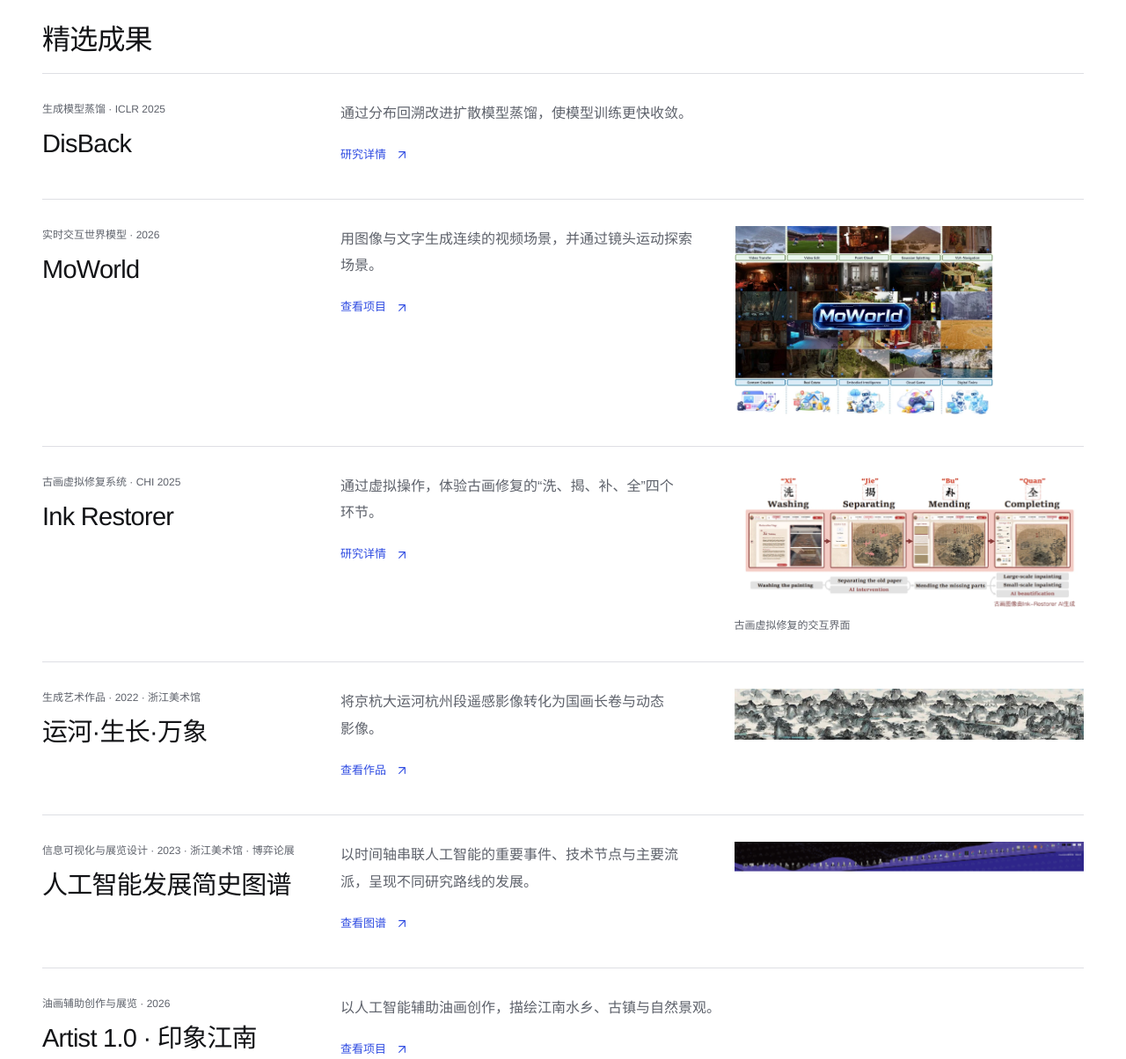
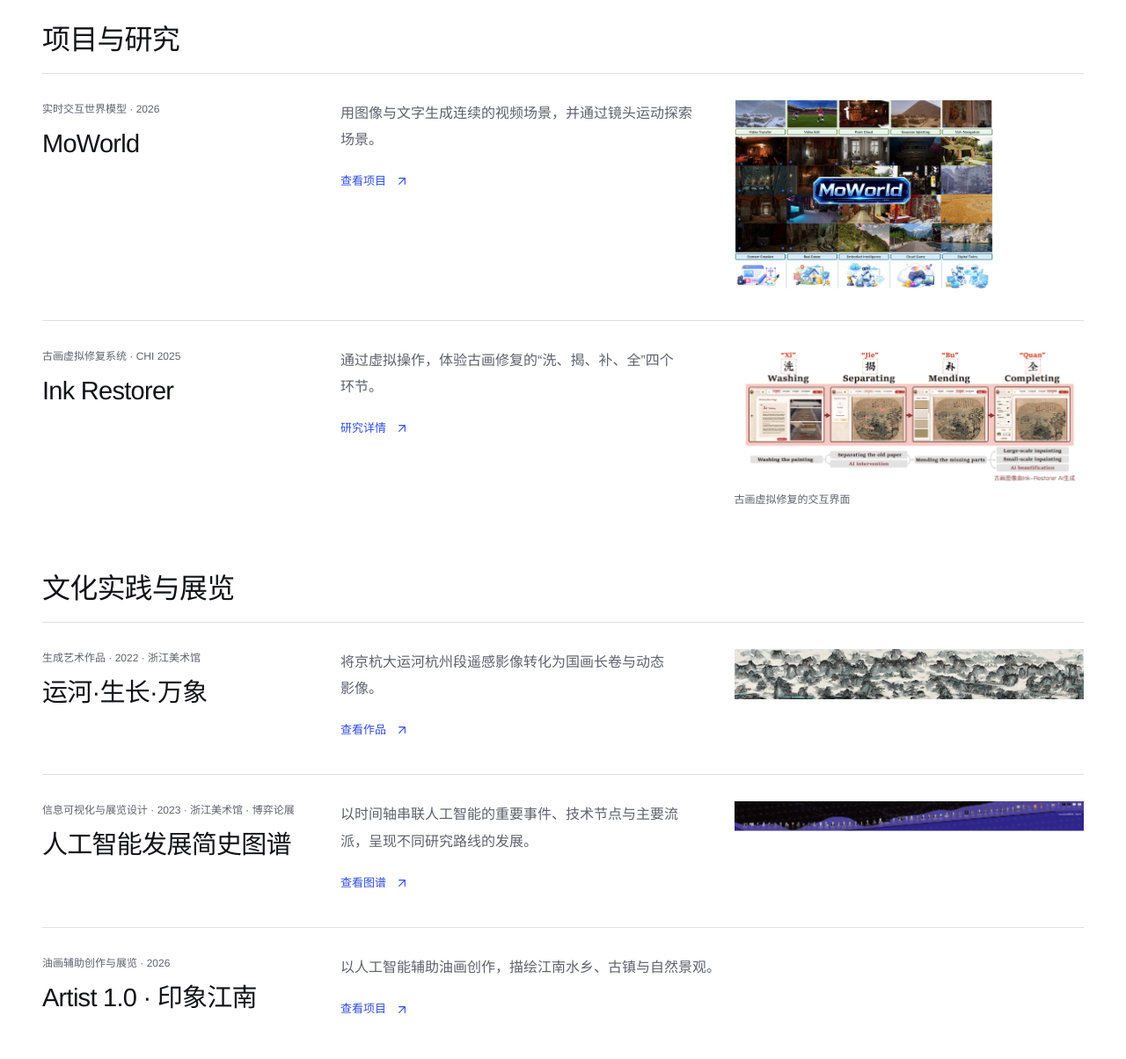
Before and after one commit to xiaosen3333/gan-lab-site, a website: page index.html in a window 1280 px wide. Shown: the part 460-1664 px from the top of the page at 88% size. Drawn offline with Linux system fonts and the light colour scheme.

Commit message:
Restore homepage sections and remove DisBack from featured placement

```diff
--- a/generated-manifest.json
+++ b/generated-manifest.json
@@ -2,7 +2,7 @@
   "version": 1,
   "files": {
     "site-runtime.js": "4df5d533031529480bbbefb1a6739b9bc15e01b64c19eadcddf858f5c6ff9ad7",
-    "index.html": "96aee32b5b450d0cbffa8a3d7e347e9f9c29dd4777a9e5a69c5674ff2fc6ee54",
+    "index.html": "e1bb0c0715c7a58d1b085b6d023a9d4e7dbd721fe7e9d0e210913d2867d8b119",
     "projects/index.html": "8bbaea8ceec77c159a6dc5e9ef63e04718b9b937d469773e06fdd2edff204566",
     "research/index.html": "55f1507970207b847bb8320366b202a62556a644f9e0d25a56746b4f06a9dfa4",
     "outputs/index.html": "adab6e2a28031e9275ec65139d9652cd5be3fa9b6056ebb728122263cb26235c",
--- a/index.html
+++ b/index.html
@@ -32,18 +32,9 @@
       <p>研究生成模型与人机交互，探索文化内容的数字创作与体验。</p></div>
       <img class="home-visual" src="/gan-lab-site/assets/culture-computation-1536.webp" srcset="/gan-lab-site/assets/culture-computation-640.webp 640w, /gan-lab-site/assets/culture-computation-960.webp 960w, /gan-lab-site/assets/culture-computation-1536.webp 1536w" sizes="(max-width: 760px) calc(100vw - 40px), (max-width: 1320px) 78vw, 968px" width="1536" height="1024" alt="水墨山形与数字点阵交融的概念视觉" loading="eager" fetchpriority="high" decoding="async">
     </section>
-    <section class="selected-section" aria-labelledby="selected-title">
-      <h2 class="section-title" id="selected-title">精选成果</h2>
-      <div class="selected-list"><article class="project-card selected-work" id="perspective-panel-0" tabindex="-1">
-    <a class="selected-work-link" href="/gan-lab-site/research/disback/">
-      <div class="selected-work-heading"><p class="project-card-category">生成模型蒸馏 · ICLR 2025</p>
-        <h3>DisBack</h3></div>
-        <div class="selected-work-copy"><p class="project-card-summary">通过分布回溯改进扩散模型蒸馏，使模型训练更快收敛。</p>
-        <span class="project-card-action">研究详情 <svg class="icon" viewBox="0 0 24 24" aria-hidden="true" focusable="false"><path d="M7 17 17 7M7 7h10v10"/></svg></span>
-      </div>
-
-    </a>
-  </article><article class="project-card selected-work selected-work-with-media" id="project-card-moworld" tabindex="-1">
+    <section class="selected-section" id="perspective-panel-0" tabindex="-1" aria-labelledby="selected-title">
+      <h2 class="section-title" id="selected-title">项目与研究</h2>
+      <div class="selected-list"><article class="project-card selected-work selected-work-with-media" id="project-card-moworld" tabindex="-1">
     <a class="selected-work-link" href="/gan-lab-site/projects/#moworld">
       <div class="selected-work-heading"><p class="project-card-category">实时交互世界模型 · 2026</p>
         <h3>MoWorld</h3></div>
@@ -61,7 +52,11 @@
       </div>
       <figure class="project-figure"><img src="/gan-lab-site/assets/research/ink-restorer-interface.webp" alt="Ink Restorer 中洗、揭、补、全四个古画虚拟修复步骤的交互界面" width="1600" height="618" loading="lazy" decoding="async"><figcaption>古画虚拟修复的交互界面</figcaption></figure>
     </a>
-  </article><article class="project-card selected-work selected-work-with-media" id="project-card-canal-growth" tabindex="-1">
+  </article></div>
+    </section>
+    <section class="selected-section" aria-labelledby="culture-title">
+      <h2 class="section-title" id="culture-title">文化实践与展览</h2>
+      <div class="selected-list"><article class="project-card selected-work selected-work-with-media" id="project-card-canal-growth" tabindex="-1">
     <a class="selected-work-link" href="/gan-lab-site/projects/#canal-growth">
       <div class="selected-work-heading"><p class="project-card-category">生成艺术作品 · 2022 · 浙江美术馆</p>
         <h3>运河·生长·万象</h3></div>
```
Also changed, not shown: renderer.js (+8 -3 lines), scripts/check-site.mjs (+5 -3 lines), README.md.
